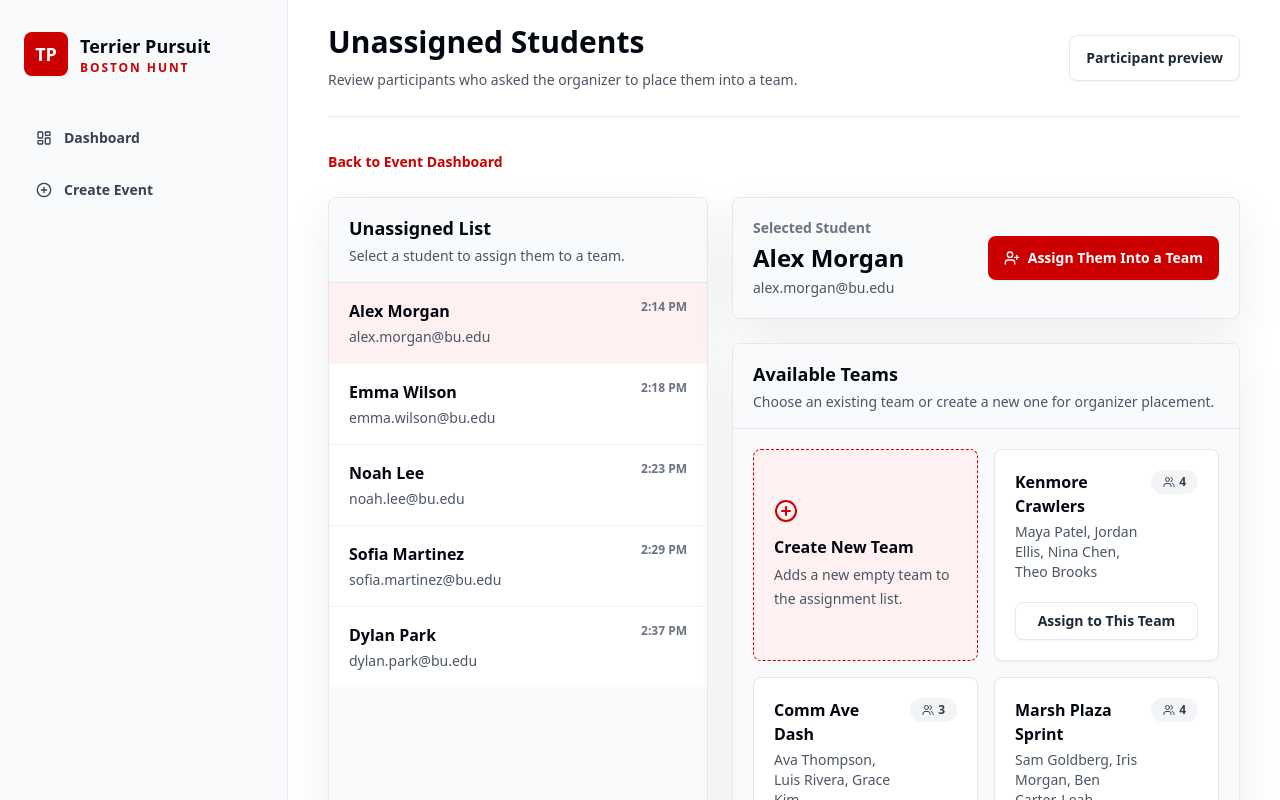
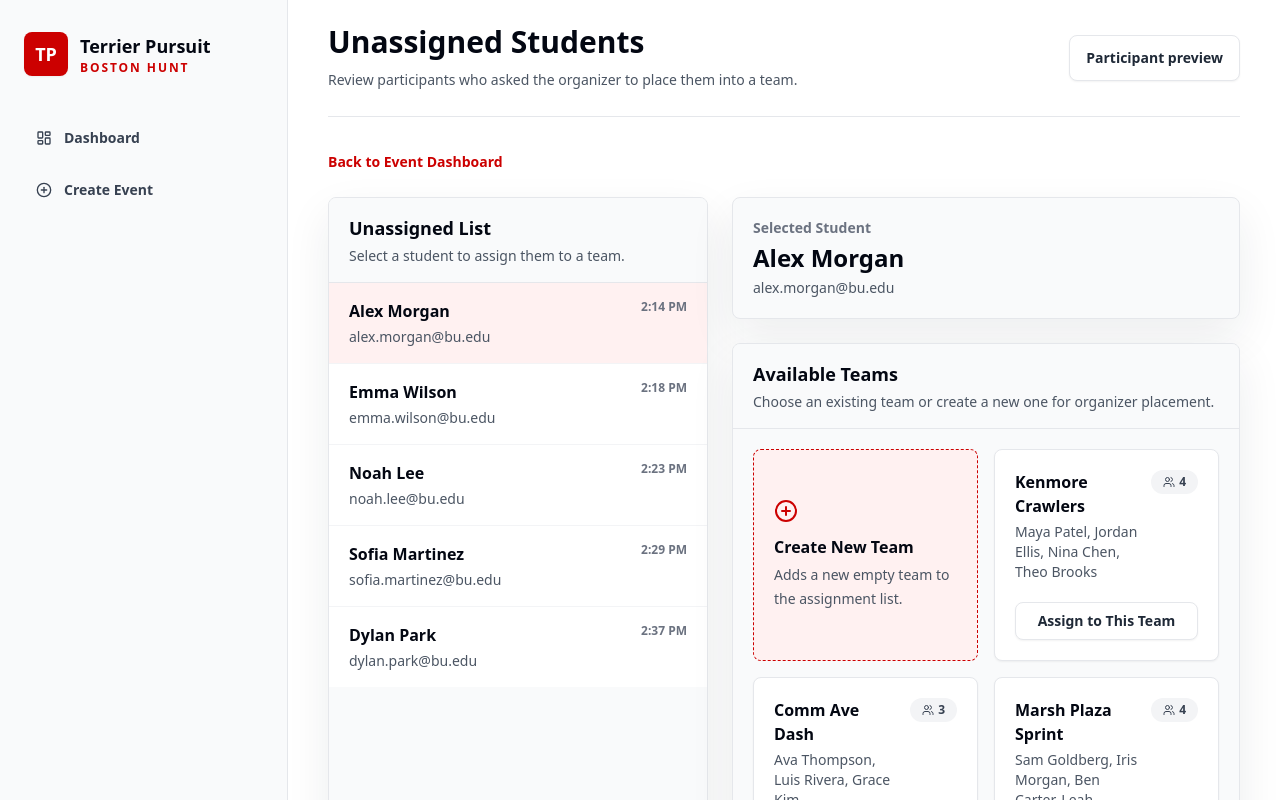
Before and after one commit to DannarZharkyn/terrier-pursuit-prototype, a Next.js app: page /organizer/event/1/unassigned in a window 1280 px wide. Shown: the top 800 px of the page. Built offline with nearby package versions, Linux system fonts and the light colour scheme.

Commit message:
Remove redundant assignment action

```diff
--- a/src/app/organizer/event/[eventId]/unassigned/page.tsx
+++ b/src/app/organizer/event/[eventId]/unassigned/page.tsx
@@ -1,5 +1,5 @@
 import Link from "next/link";
-import { PlusCircle, UserPlus, Users } from "lucide-react";
+import { PlusCircle, Users } from "lucide-react";
 import { OrganizerShell } from "@/components/organizer-shell";
 import { teams, unassignedStudents } from "@/lib/mock-data";
 
@@ -71,8 +71,6 @@ export default function UnassignedStudentsPage() {
 
         <div className="space-y-6">
           <section className="card p-5">
-            <div className="flex flex-col gap-4 sm:flex-row sm:items-center sm:justify-between">
-              <div>
             <p className="text-sm font-semibold text-gray-500">
               Selected Student
             </p>
@@ -82,12 +80,6 @@ export default function UnassignedStudentsPage() {
             <p className="mt-1 text-sm text-gray-600">
               {selectedStudent.email}
             </p>
-              </div>
-              <button className="btn-primary" type="button">
-                <UserPlus className="h-4 w-4" />
-                Assign Them Into a Team
-              </button>
-            </div>
           </section>
 
           <section className="card overflow-hidden">
```
Lines whose indentation alone changed are shown as unchanged.
